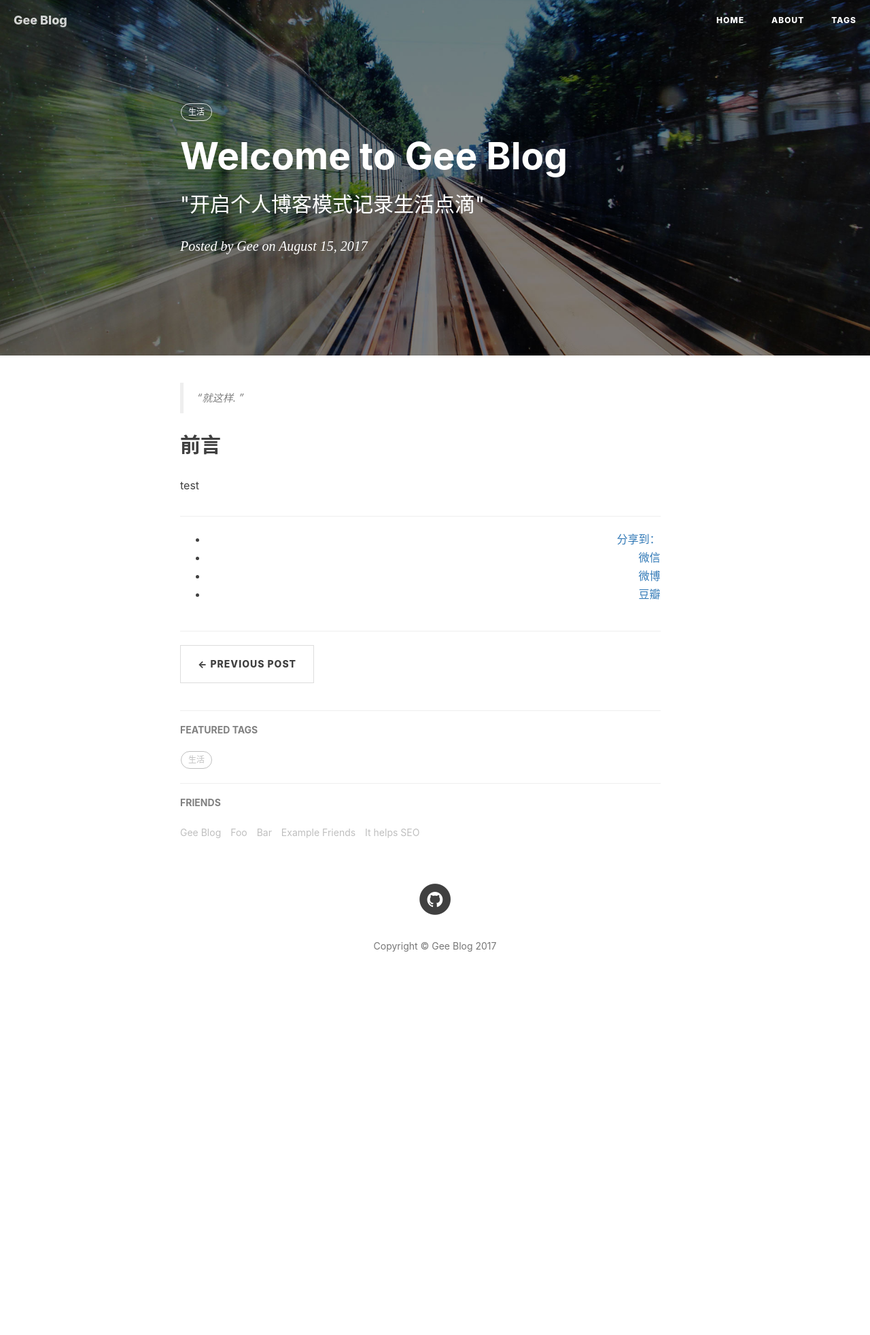
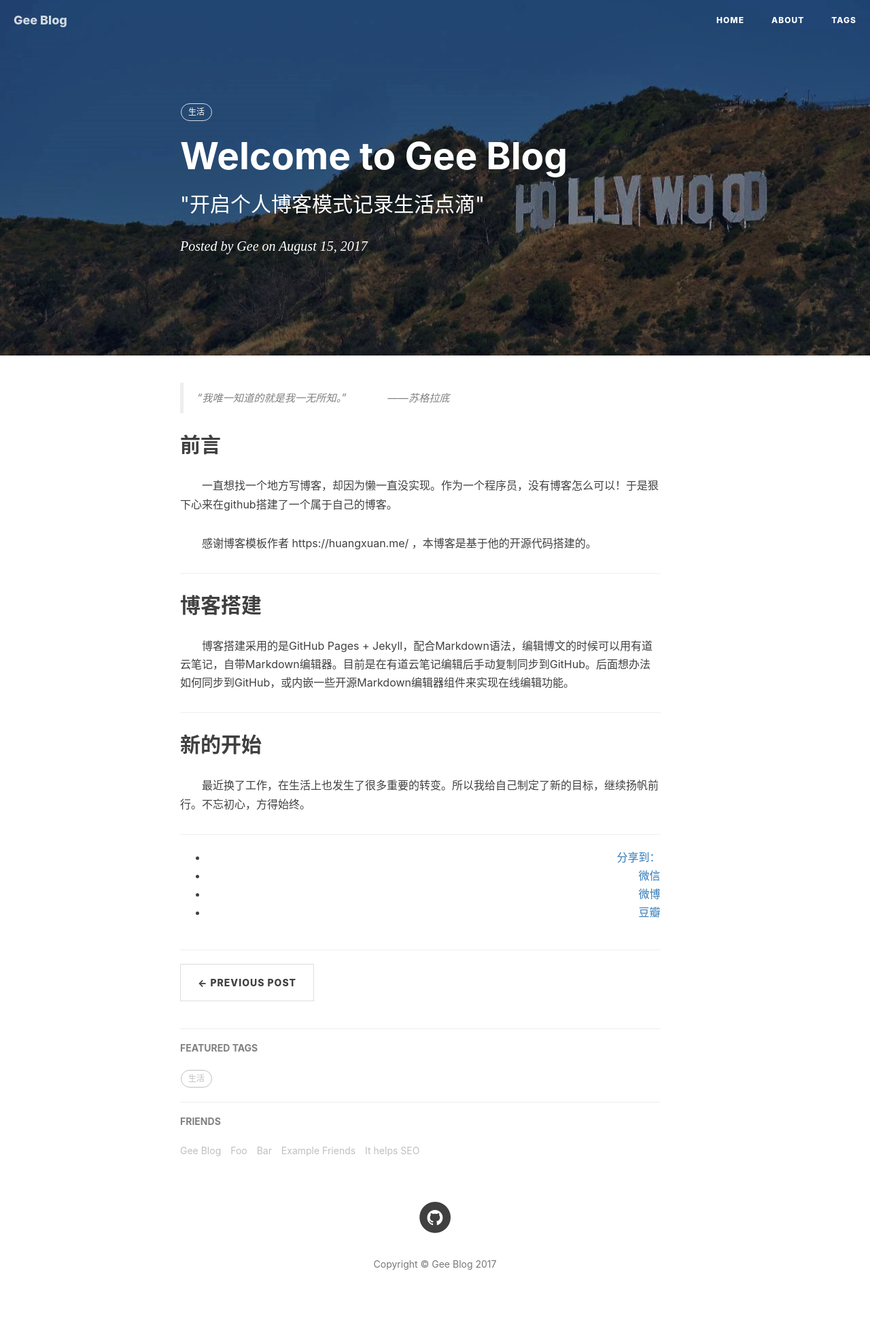
Before and after one commit to geefeng/geefeng.github.io, a Jekyll site: the page built from _posts/2017-08-15-hello-gee-2017.markdown, in a window 1280 px wide. Shown: the whole page at 68% size. Built offline with Jekyll 4.4.1, drawn with Linux system fonts in a browser that asks for light colours; nearby versions of some CDN libraries; comment, search, counter and statistics services are not loaded; before the commit the page ends 1496 px from its top, so only the background shows below that.

Commit message:
编辑第一篇博文

```diff
--- a/_posts/2017-08-15-hello-gee-2017.markdown
+++ b/_posts/2017-08-15-hello-gee-2017.markdown
@@ -4,14 +4,28 @@ title:      "Welcome to Gee Blog"
 subtitle:   " \"开启个人博客模式记录生活点滴\""
 date:       2017-08-15 19:00:00
 author:     "Gee"
-header-img: "img/post-bg-2015.jpg"
+header-img: "img/post-bg-2017-08-15.jpg"
 tags:
     - 生活
 ---
 
-> “就这样. ”
+> “我唯一知道的就是我一无所知。”&emsp;&emsp;&emsp;&emsp;——苏格拉底
 
 
 ## 前言
 
-test
+&emsp;&emsp;一直想找一个地方写博客，却因为懒一直没实现。作为一个程序员，没有博客怎么可以！于是狠下心来在github搭建了一个属于自己的博客。
+
+&emsp;&emsp;感谢博客模板作者 https://huangxuan.me/ ，本博客是基于他的开源代码搭建的。
+
+---
+
+## 博客搭建
+
+&emsp;&emsp;博客搭建采用的是GitHub Pages + Jekyll，配合Markdown语法，编辑博文的时候可以用有道云笔记，自带Markdown编辑器。目前是在有道云笔记编辑后手动复制同步到GitHub。后面想办法如何同步到GitHub，或内嵌一些开源Markdown编辑器组件来实现在线编辑功能。
+
+---
+
+## 新的开始
+
+&emsp;&emsp;最近换了工作，在生活上也发生了很多重要的转变。所以我给自己制定了新的目标，继续扬帆前行。不忘初心，方得始终。
```
Also changed, not shown: img/post-bg-2017-08-15.jpg (added).
